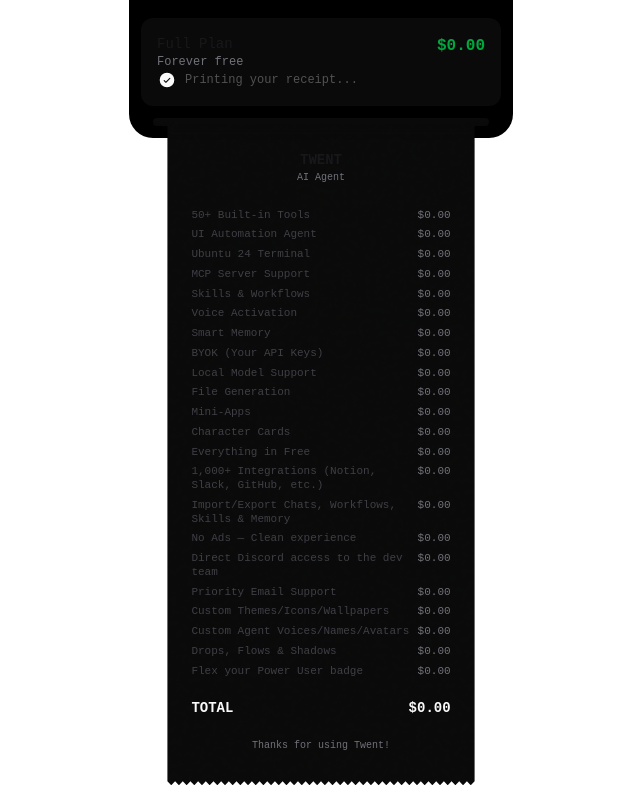
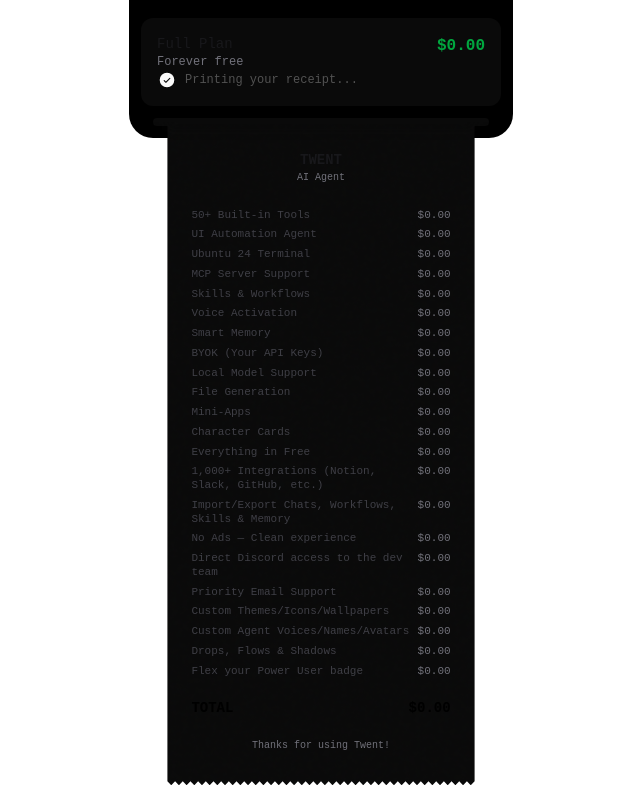
Before and after one commit to Unselfisheologism/operit-landing, a React (Vite) app: page / in a window 1280 px wide. Shown: the part 8140-8940 px from the top of the page, without its empty margins (319-959 px from the left). Built offline with nearby package versions, Linux system fonts and the light colour scheme; a web font is replaced by a local one.

Commit message:
change text color in receipt printer

```diff
--- a/src/components/ReceiptPrinter.tsx
+++ b/src/components/ReceiptPrinter.tsx
@@ -318,7 +318,7 @@ function ReceiptPrinterPaper({
   return (
     <article
       className={cn(
-        "relative z-10 min-h-80 bg-grayscale-12 bg-[url('/textures/receipt-paper.svg')] bg-cover px-6 pt-7 pb-8 font-mono text-grayscale-1 bg-blend-soft-light dark:bg-grayscale-1 dark:text-grayscale-12",
+        "relative z-10 min-h-80 bg-grayscale-12 bg-[url('/textures/receipt-paper.svg')] bg-cover px-6 pt-7 pb-8 font-mono text-black bg-blend-soft-light dark:bg-grayscale-1",
         className,
       )}
       style={{ clipPath: receiptClipPath, ...style }}
```
